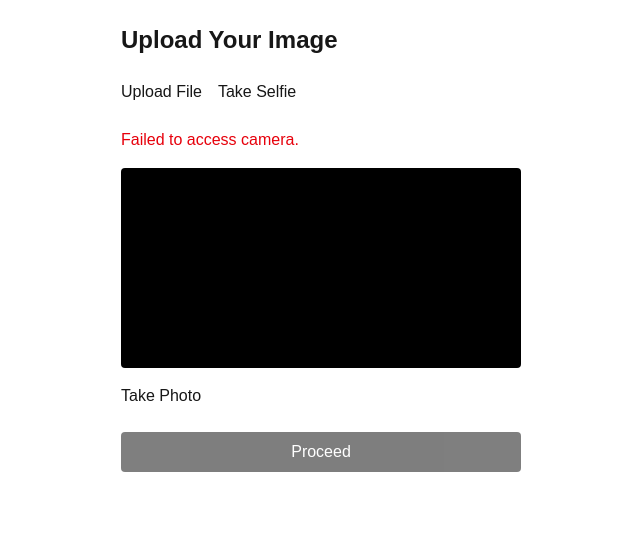
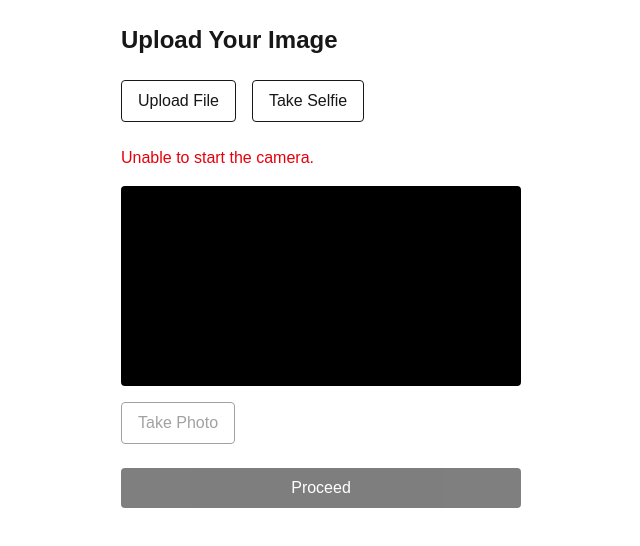
Before and after one commit to raymondknuss/skinstric-frontend, a Next.js app: page /upload in a window 1280 px wide. Both pictures are taken after a click on the button "Take Selfie". Shown: the top 546 px of the page, without its empty margins (319-959 px from the left). Built offline with nearby package versions, Linux system fonts and the light colour scheme.

Commit message:
Refine upload UX and stabilize camera initialization

```diff
--- a/app/upload/CameraCapture.tsx
+++ b/app/upload/CameraCapture.tsx
@@ -16,6 +16,7 @@ export default function CameraCapture({ onCapture, onClear }: CameraCaptureProps
   const videoRef = useRef<HTMLVideoElement | null>(null)
   const canvasRef = useRef<HTMLCanvasElement | null>(null)
   const streamRef = useRef<MediaStream | null>(null)
+  const errorTimeoutRef = useRef<NodeJS.Timeout | null>(null)
 
   const [devices, setDevices] = useState<VideoDevice[]>([])
   const [selectedDeviceId, setSelectedDeviceId] = useState<string | null>(null)
@@ -27,11 +28,18 @@ export default function CameraCapture({ onCapture, onClear }: CameraCaptureProps
 
   useEffect(() => {
     void initialize()
-    return stopCamera
+    return () => {
+      stopCamera()
+      if (errorTimeoutRef.current) {
+        clearTimeout(errorTimeoutRef.current)
+      }
+    }
   }, [])
 
   async function initialize() {
     try {
+      setError(null)
+
       const list = await navigator.mediaDevices.enumerateDevices()
       const cams = list
         .filter(d => d.kind === "videoinput")
@@ -42,7 +50,7 @@ export default function CameraCapture({ onCapture, onClear }: CameraCaptureProps
       setSelectedDeviceId(id)
       await startCamera(id)
     } catch {
-      setError("Failed to access camera.")
+      scheduleCameraError()
     }
   }
 
@@ -51,9 +59,11 @@ export default function CameraCapture({ onCapture, onClear }: CameraCaptureProps
       streamRef.current.getTracks().forEach(t => t.stop())
       streamRef.current = null
     }
+
     if (videoRef.current) {
       videoRef.current.srcObject = null
     }
+
     setCameraReady(false)
   }
 
@@ -76,11 +86,26 @@ export default function CameraCapture({ onCapture, onClear }: CameraCaptureProps
       await video.play()
 
       if (video.videoWidth > 0) {
+        if (errorTimeoutRef.current) {
+          clearTimeout(errorTimeoutRef.current)
+          errorTimeoutRef.current = null
+        }
         setCameraReady(true)
+        setError(null)
       }
     } catch {
-      setError("Failed to start camera.")
+      scheduleCameraError()
     }
+  }
+
+  function scheduleCameraError() {
+    if (errorTimeoutRef.current) return
+
+    errorTimeoutRef.current = setTimeout(() => {
+      if (!cameraReady) {
+        setError("Unable to start the camera.")
+      }
+    }, 800)
   }
 
   function handleTakePhoto() {
@@ -107,37 +132,55 @@ export default function CameraCapture({ onCapture, onClear }: CameraCaptureProps
 
   async function handleRetake() {
     setImageDataUrl(null)
+    setError(null)
     onClear()
     await startCamera(selectedDeviceId)
   }
 
   return (
     <div className="space-y-4">
-      {error && <p className="text-red-600">{error}</p>}
+      {error && !cameraReady && (
+        <p className="text-red-600">{error}</p>
+      )}
 
       {!imageDataUrl && (
-        <video
-          key={videoKey}
-          ref={videoRef}
-          className="w-full max-w-md bg-black rounded"
-        />
+        <>
+          <video
+            key={videoKey}
+            ref={videoRef}
+            className="w-full max-w-md bg-black rounded"
+          />
+          {!cameraReady && !error && (
+            <p className="text-sm text-gray-500">Initializing camera…</p>
+          )}
+        </>
       )}
 
       <canvas ref={canvasRef} className="hidden" />
 
       {imageDataUrl && (
-        <img src={imageDataUrl} className="w-full max-w-md rounded" />
+        <img
+          src={imageDataUrl}
+          className="w-full max-w-md rounded"
+        />
       )}
 
       <div className="flex gap-4">
         {!imageDataUrl && (
-          <button onClick={handleTakePhoto} disabled={!cameraReady}>
+          <button
+            onClick={handleTakePhoto}
+            disabled={!cameraReady}
+            className="px-4 py-2 border rounded disabled:opacity-40"
+          >
             Take Photo
           </button>
         )}
 
         {imageDataUrl && (
-          <button onClick={handleRetake}>
+          <button
+            onClick={handleRetake}
+            className="px-4 py-2 border rounded"
+          >
             Retake
           </button>
         )}
--- a/app/upload/page.tsx
+++ b/app/upload/page.tsx
@@ -39,17 +39,20 @@ export default function UploadPage() {
   async function handleProceed() {
     if (!base64Image) return
     setLoading(true)
+    setError(null)
 
     try {
       const res = await submitPhaseTwoImage(base64Image)
       localStorage.setItem("phase2_results", JSON.stringify(res))
       router.push("/results")
     } catch {
-      setError("Analysis failed.")
+      setError("We couldn’t analyze that image. Please try again.")
     } finally {
       setLoading(false)
     }
   }
+
+  const interactionLocked = loading || !!base64Image
 
   return (
     <div className="max-w-md mx-auto p-6 space-y-6">
@@ -57,6 +60,8 @@ export default function UploadPage() {
 
       <div className="flex gap-4">
         <button
+          disabled={interactionLocked}
+          className="px-4 py-2 border rounded disabled:opacity-40"
           onClick={() => {
             setMode("file")
             resetAll()
@@ -66,6 +71,8 @@ export default function UploadPage() {
         </button>
 
         <button
+          disabled={interactionLocked}
+          className="px-4 py-2 border rounded disabled:opacity-40"
           onClick={() => {
             setMode("camera")
             resetAll()
@@ -75,6 +82,7 @@ export default function UploadPage() {
         </button>
       </div>
 
+      <div className={loading ? "opacity-60 pointer-events-none space-y-4" : "space-y-4"}>
         {mode === "file" && (
           <>
             <input type="file" accept="image/*" onChange={handleFileChange} />
@@ -93,13 +101,14 @@ export default function UploadPage() {
         )}
 
         {error && <p className="text-red-600">{error}</p>}
+      </div>
 
       <button
         onClick={handleProceed}
         disabled={!base64Image || loading}
         className="w-full bg-black text-white py-2 rounded disabled:opacity-50"
       >
-        {loading ? "Processing..." : "Proceed"}
+        {loading ? "Analyzing image…" : "Proceed"}
       </button>
     </div>
   )
```
Lines whose indentation alone changed are shown as unchanged.
